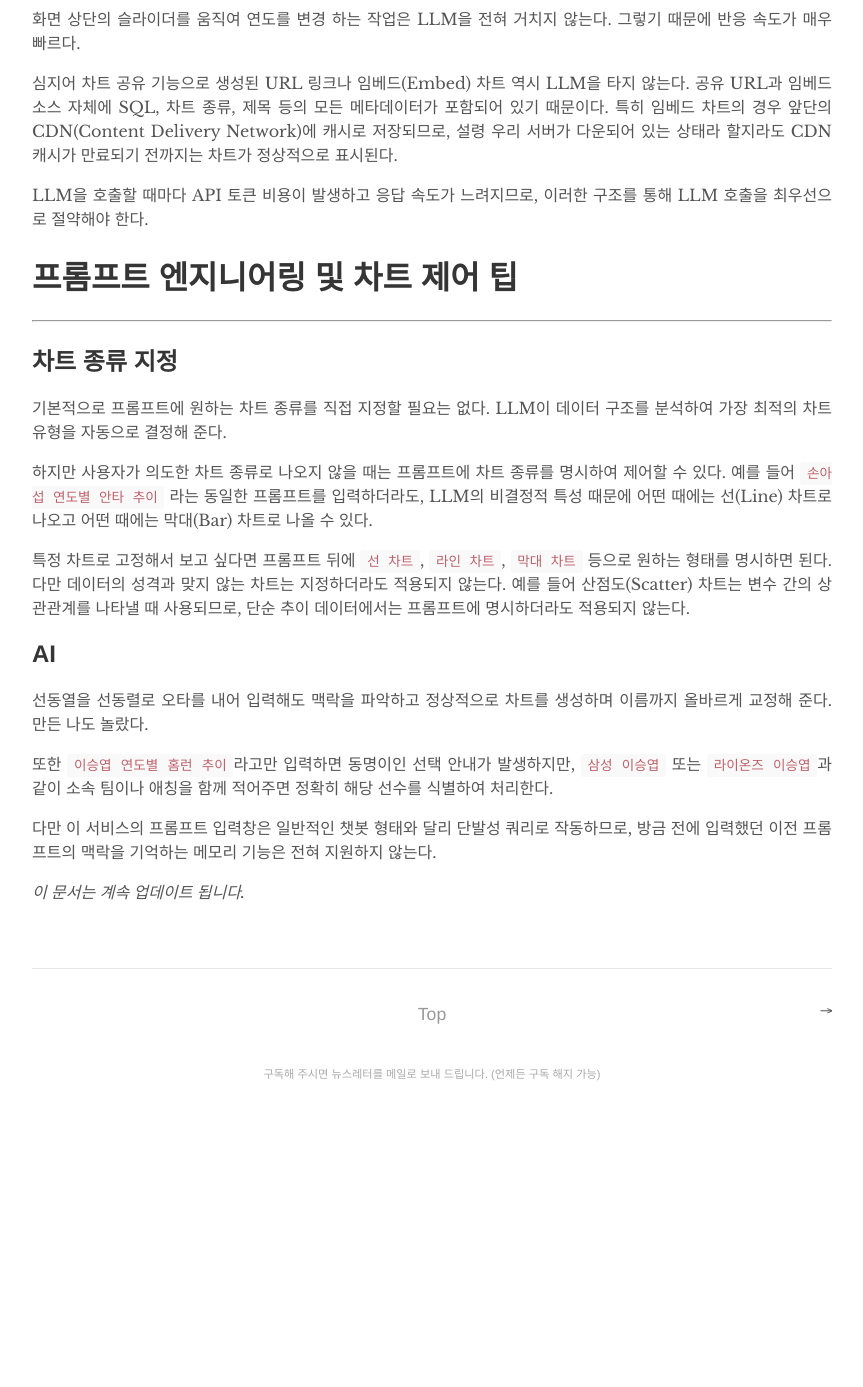
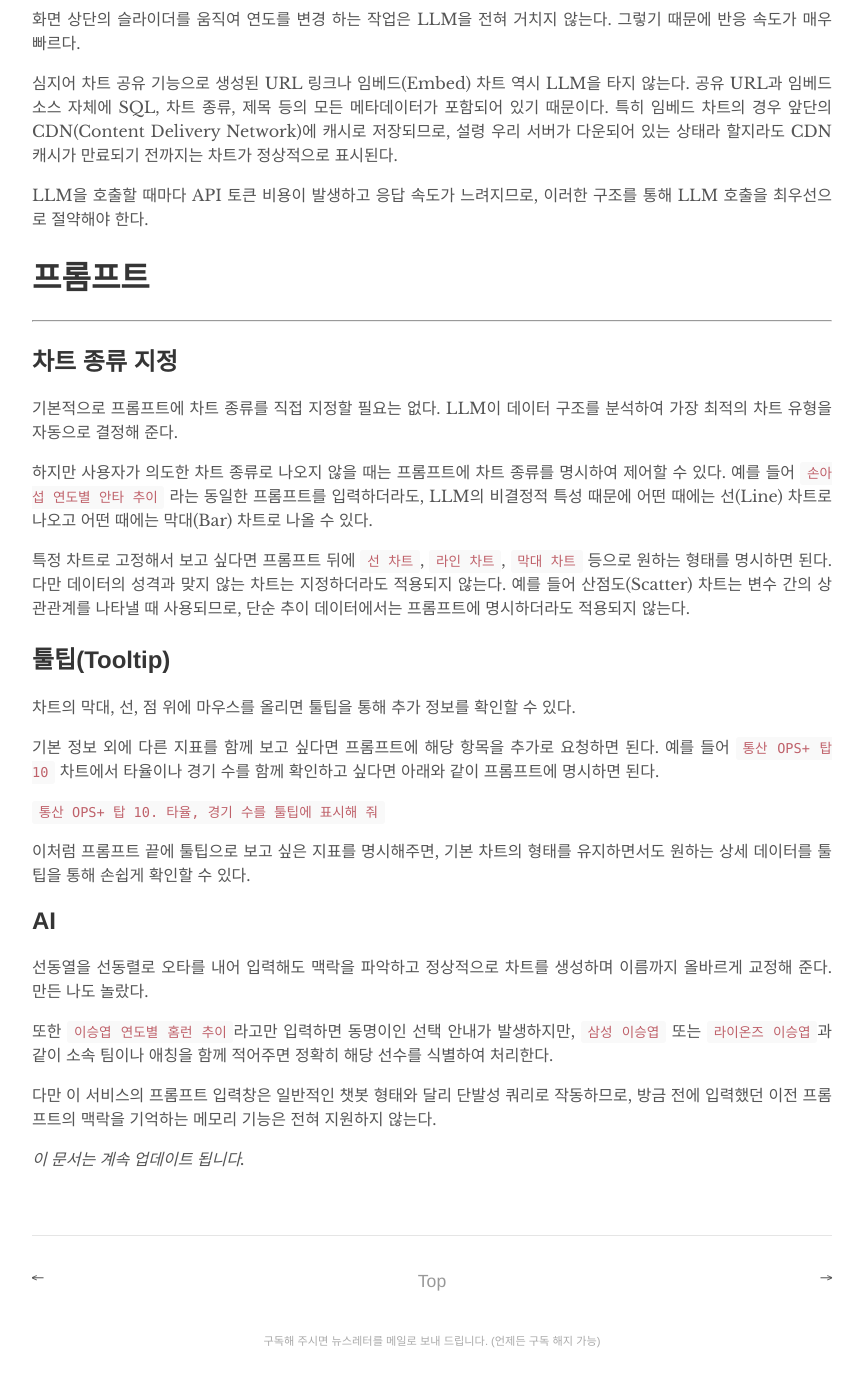
Before and after one commit to sylvakr/baseball-chart-blog, a Jekyll site: the page built from _posts/2026-08-04-basic-manual.md, in a window 1280 px wide and 1400 px high, scrolled down 1542 px. Shown: the top 1387 px of the window, without its empty margins (208-1071 px from the left). Built offline with Jekyll 4.4.1, drawn with Linux system fonts in a browser that asks for light colours; before the commit the page ends 2722 px from its top, so only the background shows below that.

Commit message:
vault backup: 2026-08-07 14:41:05

```diff
--- a/_posts/2026-08-04-basic-manual.md
+++ b/_posts/2026-08-04-basic-manual.md
@@ -50,16 +50,25 @@ hidden: true
 
 LLM을 호출할 때마다 API 토큰 비용이 발생하고 응답 속도가 느려지므로, 이러한 구조를 통해 LLM 호출을 최우선으로 절약해야 한다.
 
-# 프롬프트 엔지니어링 및 차트 제어 팁
+# 프롬프트
 <hr>
 
 ## 차트 종류 지정
 
-기본적으로 프롬프트에 원하는 차트 종류를 직접 지정할 필요는 없다. LLM이 데이터 구조를 분석하여 가장 최적의 차트 유형을 자동으로 결정해 준다.
+기본적으로 프롬프트에 차트 종류를 직접 지정할 필요는 없다. LLM이 데이터 구조를 분석하여 가장 최적의 차트 유형을 자동으로 결정해 준다.
 
 하지만 사용자가 의도한 차트 종류로 나오지 않을 때는 프롬프트에 차트 종류를 명시하여 제어할 수 있다. 예를 들어 `손아섭 연도별 안타 추이` 라는 동일한 프롬프트를 입력하더라도, LLM의 비결정적 특성 때문에 어떤 때에는 선(Line) 차트로 나오고 어떤 때에는 막대(Bar) 차트로 나올 수 있다.
 
 특정 차트로 고정해서 보고 싶다면 프롬프트 뒤에 `선 차트`, `라인 차트`, `막대 차트` 등으로 원하는 형태를 명시하면 된다. 다만 데이터의 성격과 맞지 않는 차트는 지정하더라도 적용되지 않는다. 예를 들어 산점도(Scatter) 차트는 변수 간의 상관관계를 나타낼 때 사용되므로, 단순 추이 데이터에서는 프롬프트에 명시하더라도 적용되지 않는다.
+
+## 툴팁(Tooltip)
+차트의 막대, 선, 점 위에 마우스를 올리면 툴팁을 통해 추가 정보를 확인할 수 있다.
+
+기본 정보 외에 다른 지표를 함께 보고 싶다면 프롬프트에 해당 항목을 추가로 요청하면 된다. 예를 들어 `통산 OPS+ 탑 10` 차트에서 타율이나 경기 수를 함께 확인하고 싶다면 아래와 같이 프롬프트에 명시하면 된다.
+
+`통산 OPS+ 탑 10. 타율, 경기 수를 툴팁에 표시해 줘`
+
+이처럼 프롬프트 끝에 툴팁으로 보고 싶은 지표를 명시해주면, 기본 차트의 형태를 유지하면서도 원하는 상세 데이터를 툴팁을 통해 손쉽게 확인할 수 있다.
 
 ## AI
 
```
Also changed, not shown: _posts/2026-08-02-user-prompts-examples.md (+2 -0 lines), _posts/2026-08-07-future-plans.md (added, +16 -0 lines), .obsidian/workspace.json.
